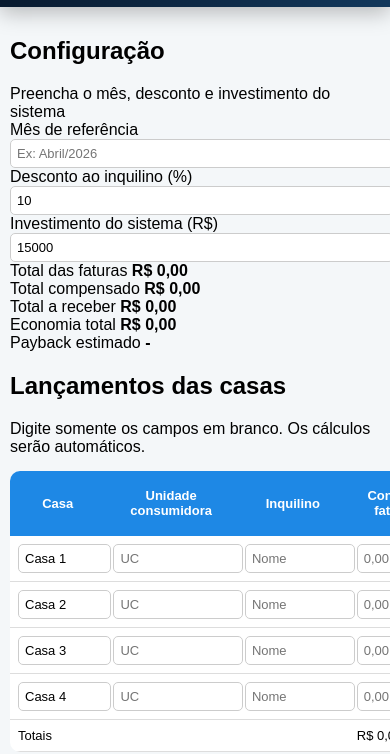
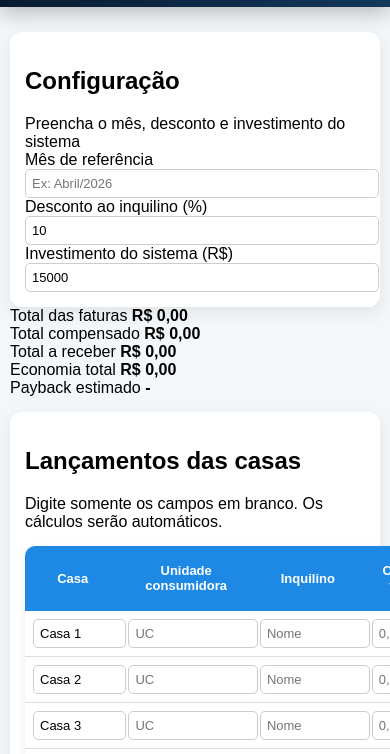
Before and after one commit to jeisongasparetto/Solar-Gestao, a plain HTML site: page index.html in a window 390 px wide. Shown: the part 71-825 px from the top of the page. Drawn offline with Linux system fonts and the light colour scheme.

Commit message:
Update styles.css

```diff
--- a/styles.css
+++ b/styles.css
@@ -141,10 +141,20 @@ textarea {
 
   table {
     min-width: 950px;
+    box-shadow: 0 4px 12px rgba(0,0,0,0.08);
   }
+
 .actions {
   display: flex;
   gap: 12px;
   flex-wrap: wrap;
   margin-top: 10px;
 }
+
+.panel {
+  background: white;
+  padding: 15px;
+  border-radius: 12px;
+  margin-top: 15px;
+  box-shadow: 0 6px 18px rgba(0,0,0,0.08);
+}
```
